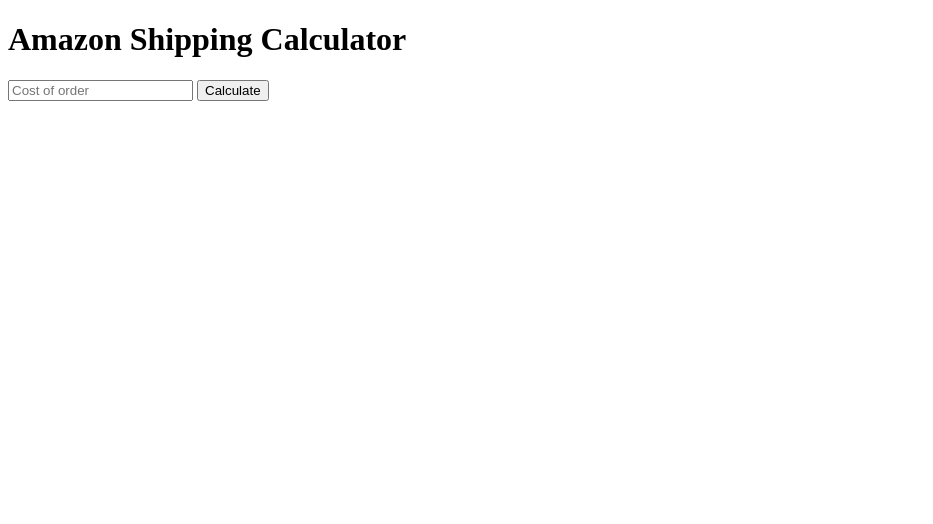
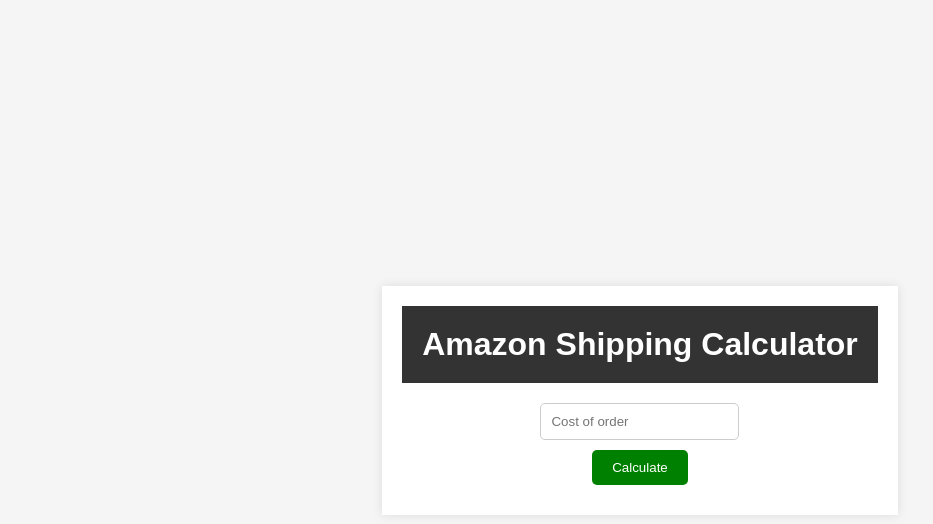
Before and after one commit to brunooliveira7/Shipping-calculator, a plain HTML site: page index.html in a window 1280 px wide. Shown: the whole page, without its empty margins (0-933 px from the left). Drawn offline with Linux system fonts and the light colour scheme.

Commit message:
inserting styles and changing the button on click

```diff
--- a/index.html
+++ b/index.html
@@ -1,17 +1,23 @@
 <!DOCTYPE html>
 <html lang="en">
   <head>
-  <meta charset="UTF-8">
-  <meta name="viewport" content="width=device-width, initial-scale=1.0">
+    <meta charset="UTF-8" />
+    <meta name="viewport" content="width=device-width, initial-scale=1.0" />
     <title>Shipping Calculator</title>
+    <link rel="stylesheet" href="./style.css" />
   </head>
   <body>
+    <div class="container">
+      <header>
         <h1>Amazon Shipping Calculator</h1>
+      </header>
+
       <p class="ordersUnder"></p>
       <p class="ordersOver"></p>
-  <input type="text" class="js-cost-input" placeholder="Cost of order">
+      <input type="text" class="js-cost-input" placeholder="Cost of order" />
       <button>Calculate</button>
       <p class="js-total-cost"></p>
+    </div>
 
     <script src="./script.js"></script>
   </body>
--- a/script.js
+++ b/script.js
@@ -22,6 +22,13 @@ function handleCostCalculation() {
     cost += 10;
   }
   costTotal.innerHTML = `Total cost: $${cost}`;
+
+  if (button.innerHTML == "Calculate") {
+    button.textContent = "Calculated";
+    button.classList.add("is-clicked");
+  }
+
+  inputElement.value = "";
 }
 
 inputElement.addEventListener("keypress", function (event) {
--- /dev/null
+++ b/style.css
@@ -0,0 +1,61 @@
+* {
+  margin: 0;
+  padding: 0;
+  box-sizing: border-box;
+}
+
+body {
+  font-family: Arial, sans-serif;
+  background-color: #f5f5f5;
+  height: 100vh;
+  width: 100vw;
+  display: flex;
+  justify-content: center;
+  align-items: center;
+}
+
+.container {
+  display: flex;
+  align-items: center;
+  justify-content: center;
+  flex-direction: column;
+  max-width: 800px;
+  padding: 20px;
+  background-color: #fff;
+  box-shadow: 0 0 10px rgba(0, 0, 0, 0.1);
+}
+
+header {
+  display: flex;
+  background-color: #333;
+  margin-bottom: 20px;
+  color: #fff;
+  padding: 20px;
+  text-align: center;
+}
+
+input {
+  padding: 10px;
+  border: 1px solid #ccc;
+  border-radius: 5px;
+  margin-bottom: 10px;
+}
+
+button {
+  padding: 10px 20px;
+  background-color: green;
+  color: #fff;
+  border: none;
+  border-radius: 5px;
+  cursor: pointer;
+}
+
+.js-total-cost {
+  font-size: 18px;
+  font-weight: bold;
+  margin-top: 10px;
+}
+
+.is-clicked {
+  background-color: red;
+}
```
Lines whose indentation alone changed are shown as unchanged.
